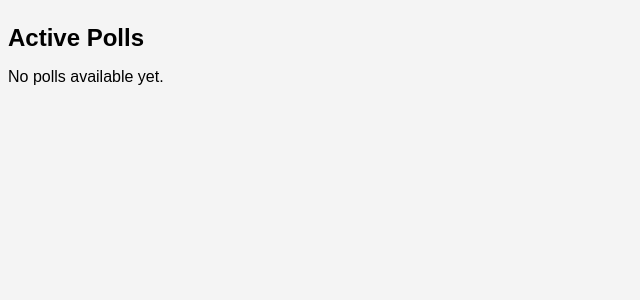
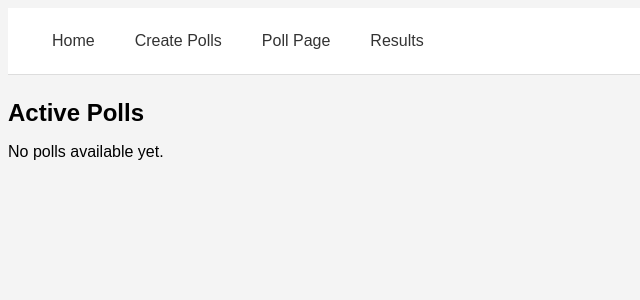
Before and after one commit to Capstone1TPP/Capstone1_FrontEnd, a React app in the folder frontend/: page / in a window 1280 px wide. Shown: the top 300 px of the page, without its empty margins (0-640 px from the left). Built offline with nearby package versions, Linux system fonts and the light colour scheme; the HTML template or start-up script is replaced by a standard one.

Commit message:
navbar + styling

```diff
--- a/frontend/src/App.jsx
+++ b/frontend/src/App.jsx
@@ -1,11 +1,12 @@
 import { BrowserRouter, Routes, Route } from 'react-router-dom';import './App.css';
 import PollForm from './components/PollForm';
 import PollList from './home'
+import NavBar from './components/NavBar';
 
 function App() {
   return (
     <BrowserRouter>
-        {/* <NavBar /> */}
+        <NavBar />
         <Routes>
           <Route path="/" element={<PollList />} />
           <Route path="/polls/:id" element={<div>Poll Details & Voting Page</div>} />
--- a/frontend/src/components/NavBar.jsx
+++ b/frontend/src/components/NavBar.jsx
@@ -6,7 +6,6 @@ function NavBar() {
             <Link to={'/create'}>Create Polls</Link>
             <Link to={'/polling'}>Poll Page</Link>
             <Link to={'/results'}>Results</Link>
-
         </ul>
     )
 }
--- a/frontend/src/index.css
+++ b/frontend/src/index.css
@@ -1,3 +1,4 @@
+/* Global styles  */
 * {
   box-sizing: border-box;
 }
@@ -7,6 +8,7 @@ body {
   background-color: #f4f4f4;
 }
 
+/* form styles */
 form {
   max-width: 500px;
   margin: 40px auto;
@@ -64,3 +66,28 @@ button {
 button:hover {
   background-color: #357abd;
 }
+
+/* Navbar styles */
+
+ul {
+  list-style: none;
+  display: flex;
+  gap: 1rem;
+  padding: 1rem 2rem;
+  margin: 0;
+  background-color: #ffffff;
+  border-bottom: 1px solid #ddd;
+}
+
+ul a {
+  text-decoration: none;
+  color: #333;
+  font-weight: 500;
+  padding: 0.5rem 0.75rem;
+  border-radius: 6px;
+  transition: background-color 0.2s;
+}
+
+ul a:hover {
+  background-color: #f1f5f9;
+}
```
